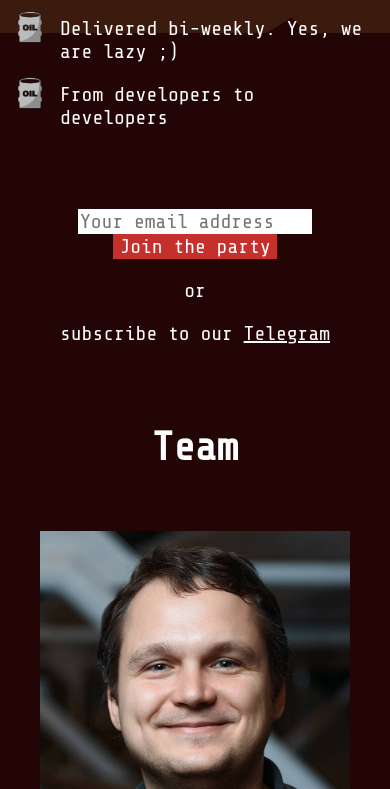
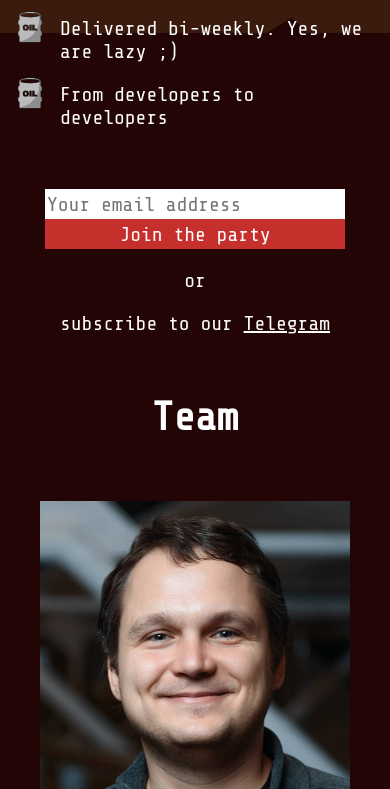
Before and after one commit to balalaikait/balalaikait.github.io, a plain HTML site: page index.html in a window 390 px wide. Shown: the part 811-1600 px from the top of the page. Drawn offline with nearby package versions, Linux system fonts and the light colour scheme.

Commit message:
Adjust form layout

```diff
--- a/index.html
+++ b/index.html
@@ -117,6 +117,13 @@
         text-align: center;
         margin: 2rem;
       }
+      @media (max-width: 767px) {
+        h1,
+        h2 {
+          margin-left: 1rem;
+          margin-right: 1rem;
+        }
+      }
 
       header {
         display: flex;
@@ -135,6 +142,11 @@
       }
       header nav {
         margin: 0 2rem;
+      }
+      @media (max-width: 767px) {
+        header nav {
+          margin: 0;
+        }
       }
       header nav svg {
         height: 2rem;
@@ -201,16 +213,45 @@
       }
 
       .subscribe {
-        margin: 4rem 2rem;
+        margin: 3rem 2rem;
         text-align: center;
+      }
+      @media (max-width: 767px) {
+        .subscribe {
+          margin-left: 1rem;
+          margin-right: 1rem;
+        }
+      }
+      .subscribe form {
+        display: flex;
+        flex-direction: row;
+        justify-content: center;
+        align-items: stretch;
+      }
+      @media (max-width: 767px) {
+        .subscribe form {
+          flex-direction: column;
+          justify-content: flex-start;
+          align-items: center;
+        }
+        .subscribe button {
+          width: 15rem;
+        }
       }
       .subscribe input {
         border: none;
+        width: 15rem;
+        height: 1.5rem;
+        box-sizing: border-box;
+        max-width: 100%;
       }
       .subscribe button {
         background-color: #c6302c;
         border: none;
         color: white;
+        height: 1.5rem;
+        box-sizing: border-box;
+        max-width: 100%;
       }
       .subscribe button:hover {
         background-color: #c6302c;
```
